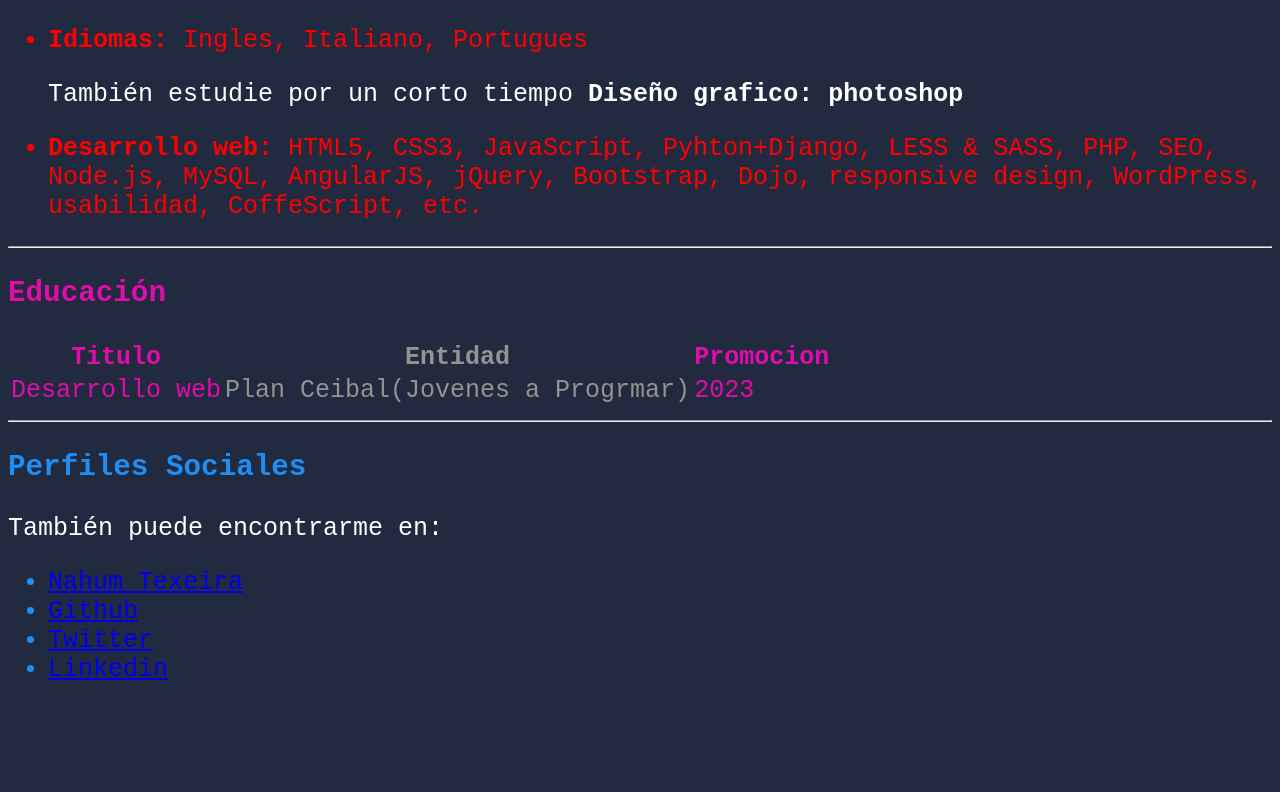
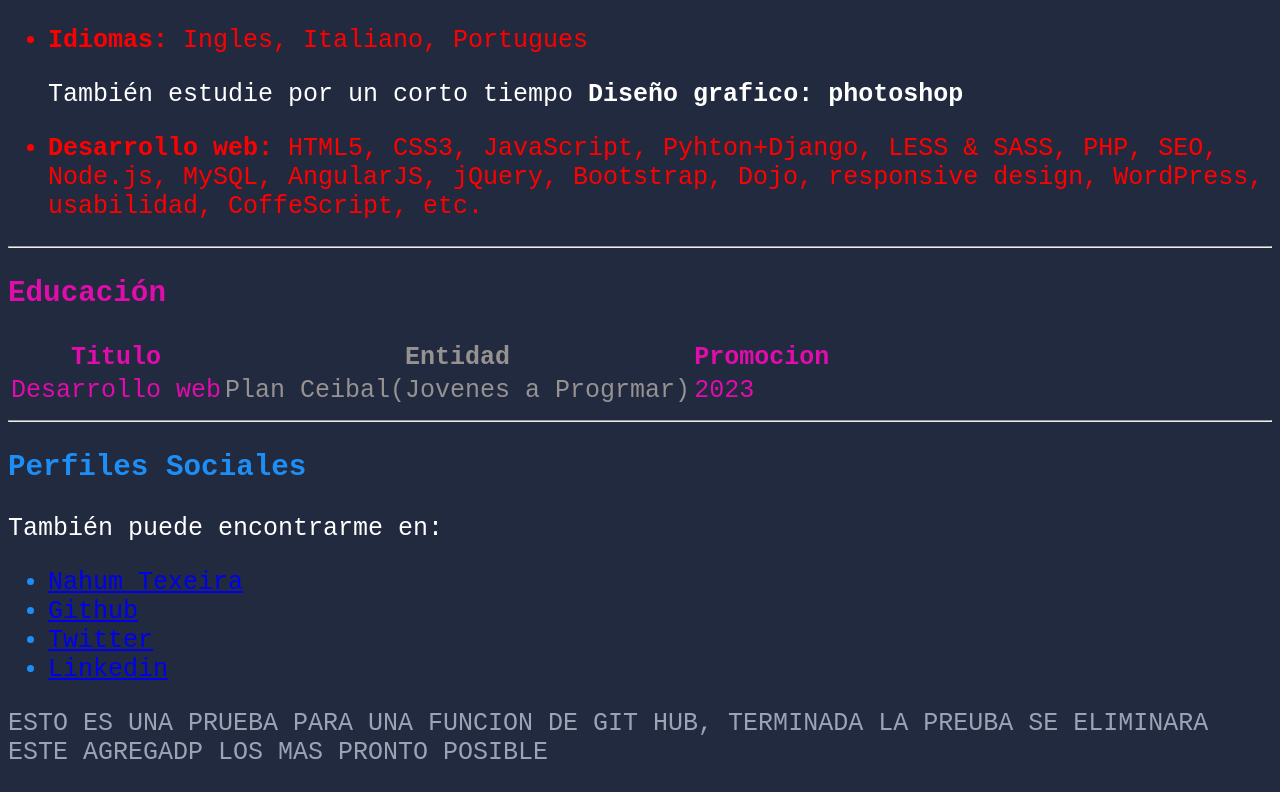
Before and after one commit to nahumtexeira/nahumtexeira.github.io, a plain HTML site: page index.html in a window 1280 px wide. Shown: the part 1188-1980 px from the top of the page. Before the commit the page ends 1897 px from the top, so only its background shows below. Drawn offline with Linux system fonts and the light colour scheme.

Commit message:
PRUEBA DE TRASPASO

```diff
--- a/index.html
+++ b/index.html
@@ -128,6 +128,9 @@
       </ul>
     </div>
 
+
+    <p>ESTO ES UNA PRUEBA PARA UNA FUNCION DE GIT HUB, TERMINADA LA PREUBA SE ELIMINARA ESTE AGREGADP LOS MAS PRONTO POSIBLE</p>
+
   </body>
 
 </html>
```
